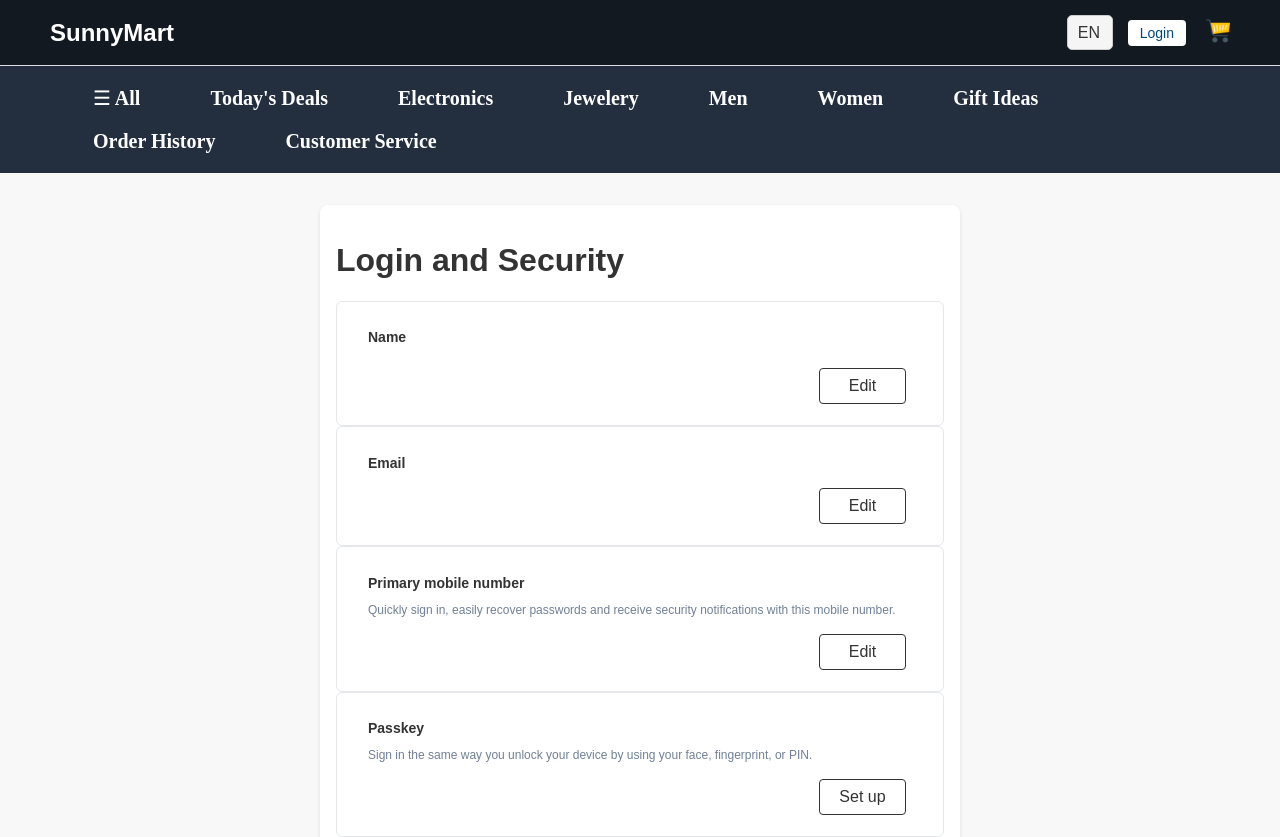
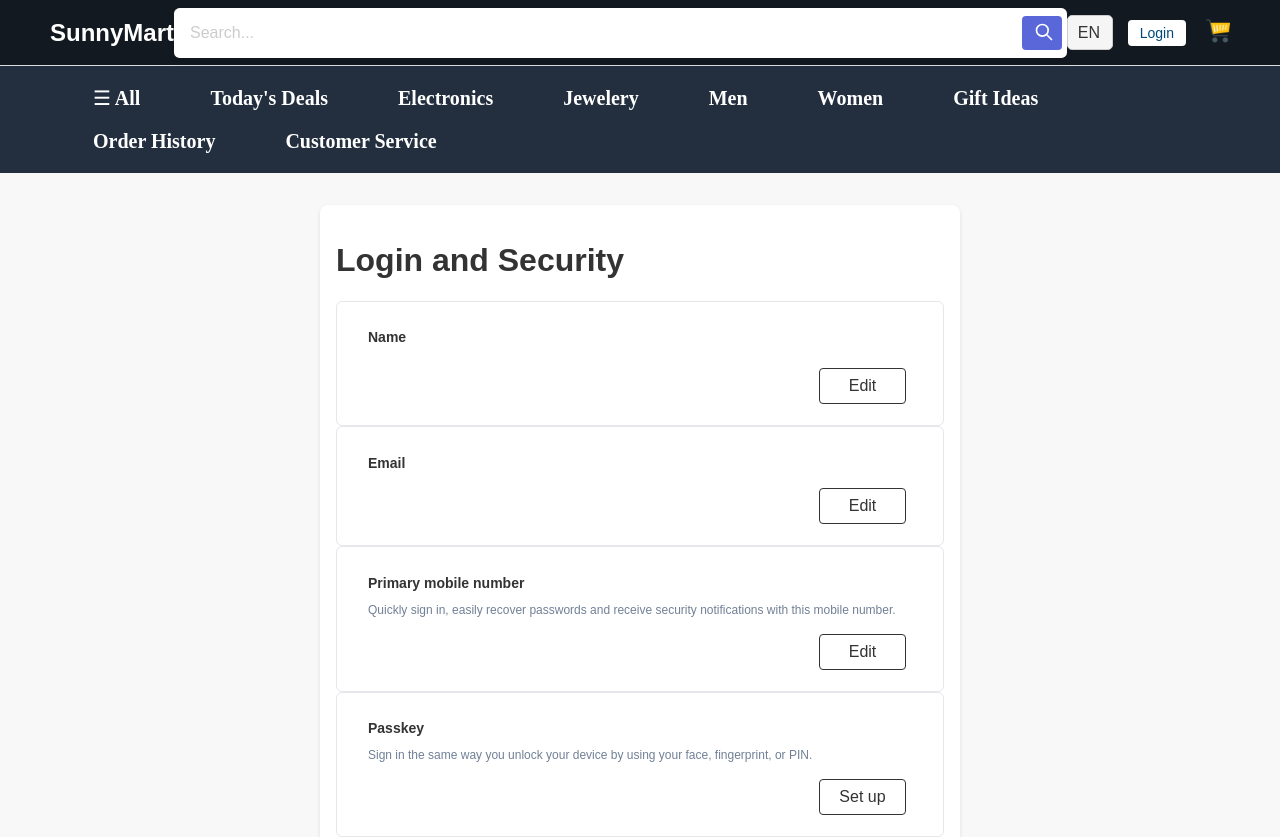
Before and after one commit to sridurgeshv/Ecommerce-site, a React (Create React App) app: page /ls in a window 1280 px wide. Shown: the top 837 px of the page. Built offline with nearby package versions, Linux system fonts and the light colour scheme; what amazon-cognito-identity-js would draw is missing.

Commit message:
search bar added

```diff
--- a/src/components/common/Header.js
+++ b/src/components/common/Header.js
@@ -4,6 +4,7 @@ import { useTranslation } from 'react-i18next';
 import i18n from '../../i18n';
 import './Header.css';
 import UserContext from '../../contexts/UserContext';
+import SearchBar from '../views/SearchBar';
 
 const Header = () => {
   const { t } = useTranslation();
@@ -29,6 +30,7 @@ const Header = () => {
       <Link to="/">
         <h1>{t('common.SunnyMart')}</h1>
       </Link>
+      <SearchBar />
       <nav>
         <select value={language} onChange={handleLanguageChange}>
           <option value="en">EN</option>
--- /dev/null
+++ b/src/components/views/SearchBar.js
@@ -0,0 +1,29 @@
+import './sbar.css'
+
+export default function SearchBar() {
+    return (
+      <div className="search-bar-container">
+        <input
+          className="search-input"
+          placeholder="Search..."
+          type="text"
+        />
+        <button className="search-button">
+          <svg
+            className="search-icon"
+            fill="none"
+            stroke="currentColor"
+            viewBox="0 0 24 24"
+            xmlns="http://www.w3.org/2000/svg"
+          >
+            <path
+              d="M21 21l-6-6m2-5a7 7 0 11-14 0 7 7 0 0114 0z"
+              strokeLinecap="round"
+              strokeLinejoin="round"
+              strokeWidth={2}
+            />
+          </svg>
+        </button>
+      </div>
+    )
+  }
--- /dev/null
+++ b/src/components/views/sbar.css
@@ -0,0 +1,51 @@
+body {
+    font-family: var(--font-inter), sans-serif;
+  }
+
+  h1, h2, h3, h4, h5, h6 {
+    font-family: var(--font-inter), sans-serif;
+  }
+  /* SearchBar.css */
+
+.search-bar-container {
+    display: flex;
+    align-items: center;
+    width: 100%;
+    max-width: 80rem;
+    margin: 0 auto;
+    background-color: #fff;
+    border-radius: 0.35rem;
+    box-shadow: 0 4px 6px rgba(0, 0, 0, 0.1);
+  }
+
+  .search-input {
+    flex: 1;
+    padding: 0.5rem 1rem;
+    color: #333;
+    background-color: transparent;
+    border: none;
+    outline: none;
+    &::placeholder {
+      color: #ccc;
+    }
+  }
+
+  .search-button {
+    padding: 0.5rem 1rem;
+    width: 4.5%;
+    color: #fff;
+    background-color: #5a67d8;
+    border: none;
+    border-radius: 0 0.25rem 0.25rem 0;
+    cursor: pointer;
+    transition: background-color 0.3s ease;
+    outline: none;
+    &:hover {
+      background-color: #4c51bf;
+    }
+  }
+
+  .search-icon {
+    width: 1.25rem;
+    height: 1.25rem;
+  }
```
